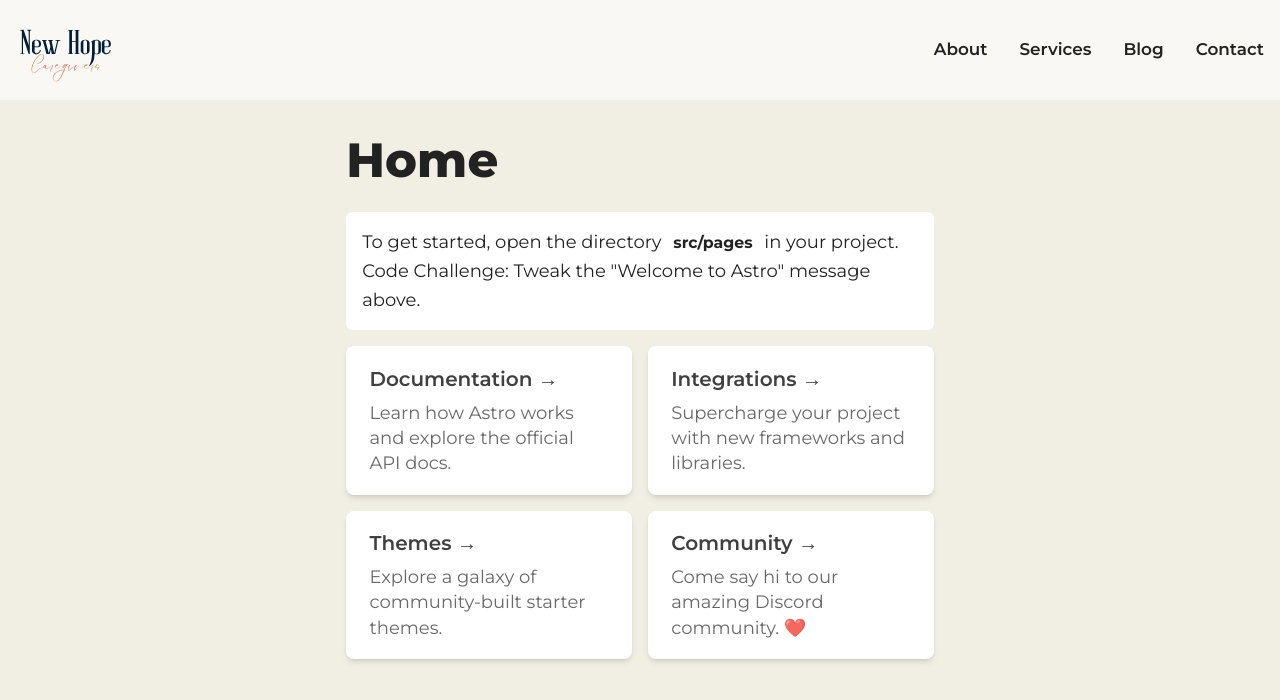
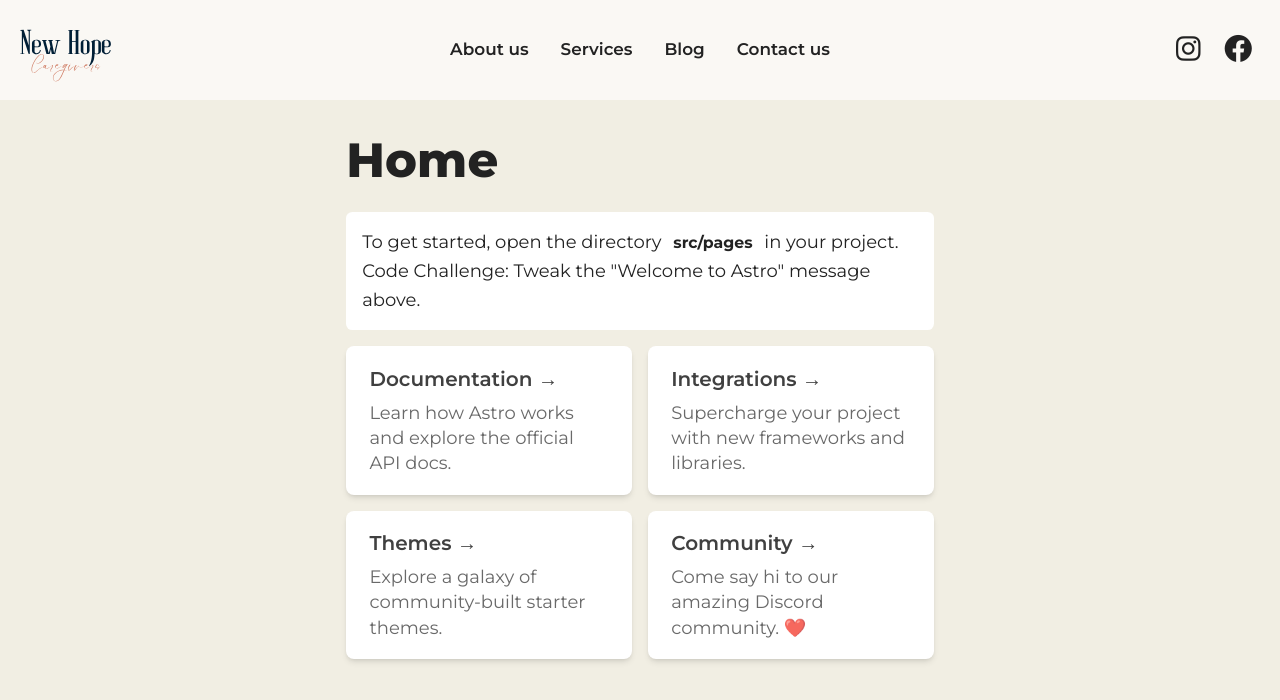
Before and after one commit to amsIII/new_hope, an Astro site: page / in a window 1280 px wide. Built offline with nearby package versions, Linux system fonts and the light colour scheme; Astro itself is replaced by a stand-in of ours.

```diff
--- a/src/components/Header/HeaderNav.astro
+++ b/src/components/Header/HeaderNav.astro
@@ -3,10 +3,10 @@
 // import Btn from "./PrimaryButton.astro";
 
 const navListItems = [
-  { name: "About", path: "/about" },
+  { name: "About us", path: "/about" },
   { name: "Services", path: "/services" },
   { name: "Blog", path: "/blog" },
-  { name: "Contact", path: "/contact" },
+  { name: "Contact us", path: "/contact" },
 ];
 ---
 
@@ -42,6 +42,11 @@
       }
     </ul>
   </nav>
+
+  <section class="social-icons">
+    <a href="#"><i class="fa-brands fa-instagram"></i></a>
+    <a href="#"><i class="fa-brands fa-facebook"></i></a>
+  </section>
 </section>
 
 <style lang="scss">
@@ -57,6 +62,12 @@
     align-items: center;
     position: sticky;
     z-index: 2;
+
+    @include mqLargerThan(tablet-md) {
+      display: grid;
+      grid-template-columns: 100px 1fr 100px;
+      place-items: center;
+    }
   }
 
   .header_nav-toggle {
@@ -79,9 +90,30 @@
   }
 
   .logo {
+    // background-color: aqua;
     img {
       width: 100%;
       max-height: 100px;
+    }
+  }
+
+  .social-icons {
+    height: 100%;
+    width: 100%;
+    // background-color: aqua;
+    display: flex;
+    justify-content: space-around;
+    align-items: center;
+
+    & > a {
+      padding: 0.5rem;
+      i {
+        font-size: 1.75rem;
+      }
+    }
+
+    @include mqSmallerThan(tablet-md) {
+      display: none;
     }
   }
 
@@ -170,6 +202,7 @@
       text-align: center;
       font-weight: 600;
       font-size: 1.4rem;
+
       @media screen and (max-width: map-get($breakpoints, mobile-sm)) {
         font-size: 1.2rem;
       }
--- a/src/styles/base/_global.scss
+++ b/src/styles/base/_global.scss
@@ -15,6 +15,14 @@
 
 i.fa-solid {
   color: map-get($colors, bw, 700);
+}
+
+h2,
+h3,
+h4,
+h5,
+h6 {
+  font-weight: 600;
 }
 
 h1 {
@@ -45,14 +53,6 @@
   );
 }
 
-h2,
-h3,
-h4,
-h5,
-h6 {
-  font-weight: 600;
-}
-
 p {
   font-weight: 400;
   @include font-size($breakpoints, map-get($fsms-px-scale, sm), $fs-hrz-ratio);
```
